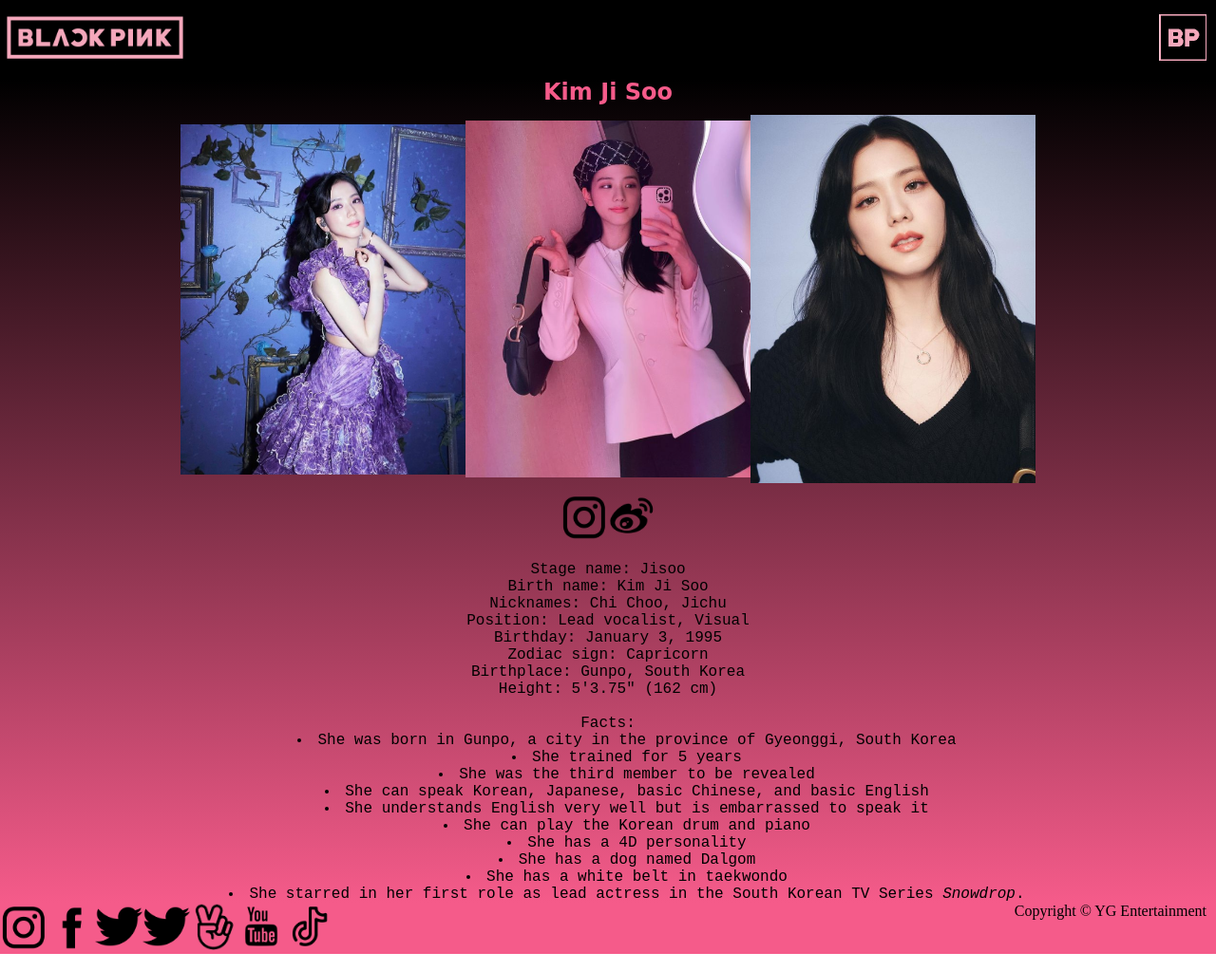
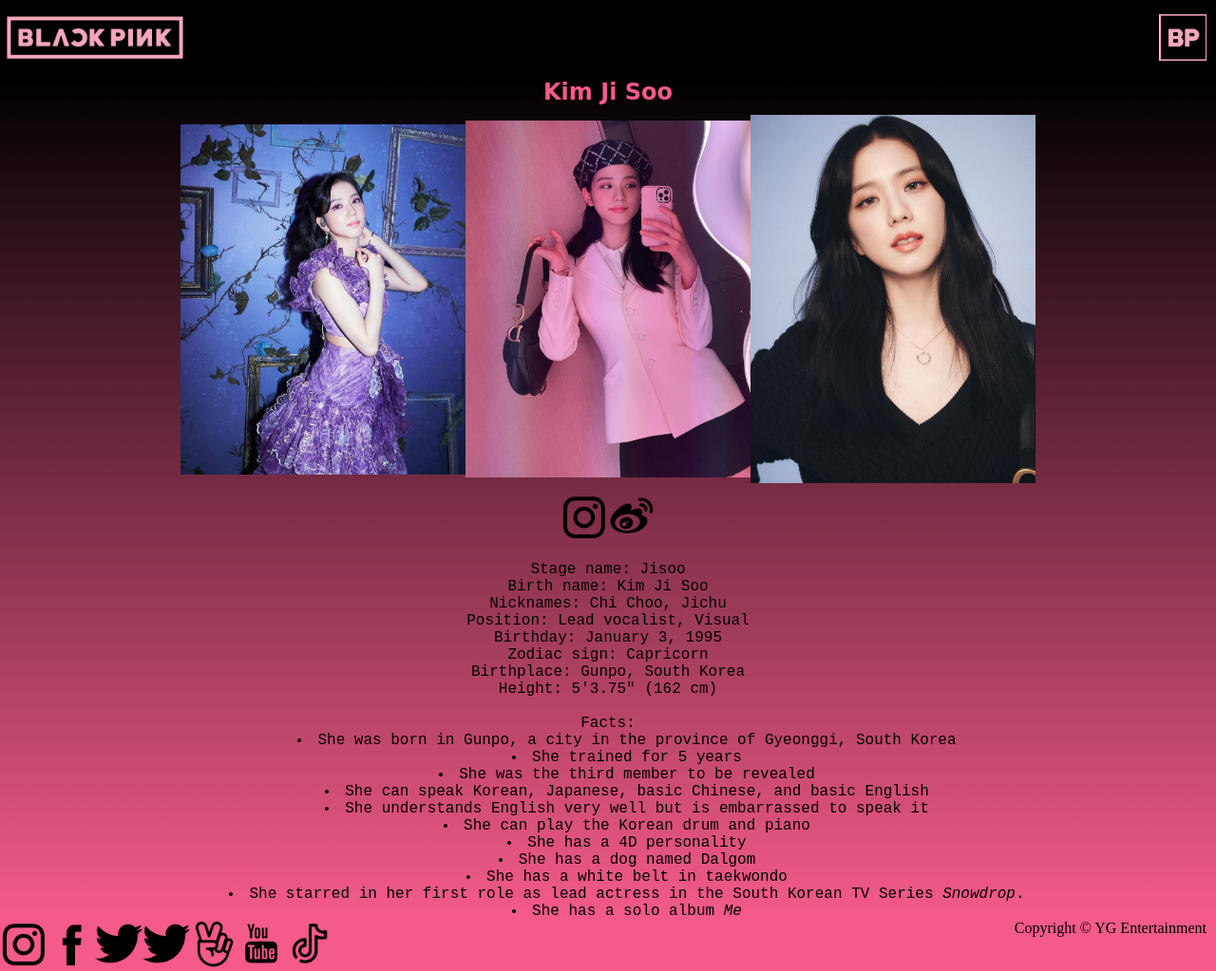
Before and after one commit to ltursany/Personal-Website, a plain HTML site: page Jisoo.html in a window 1280 px wide. Shown: the whole page at 95% size. Drawn offline with Linux system fonts and the light colour scheme.

Commit message:
Added her solo

```diff
--- a/Jisoo.html
+++ b/Jisoo.html
@@ -42,6 +42,7 @@
 						<li>She has a dog named Dalgom</li>
 						<li>She has a white belt in taekwondo</li>
 						<li>She starred in her first role as lead actress in the South Korean TV Series <em>Snowdrop</em>.</li>
+						<li>She has a solo album <em>Me</em></li>
 					</ul>
 			</section>
 		</div>
```
